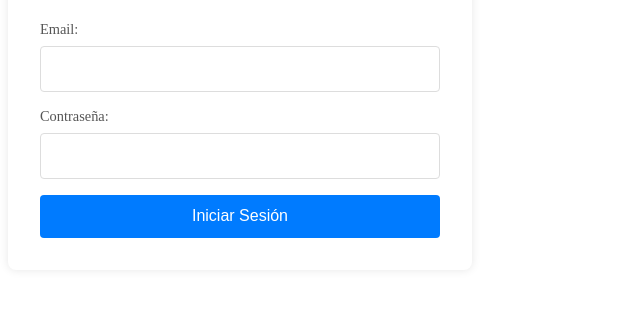
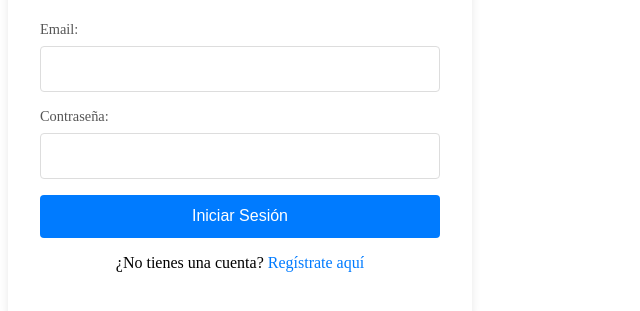
Before and after one commit to measureappcl/Measure-App, a plain HTML site: page index.html in a window 1280 px wide. Shown: the part 101-412 px from the top of the page, without its empty margins (0-640 px from the left). Drawn offline with nearby package versions, Linux system fonts and the light colour scheme.

Commit message:
Agregado enlace de registro

```diff
--- a/index.html
+++ b/index.html
@@ -5,28 +5,26 @@
     <meta name="viewport" content="width=device-width, initial-scale=1.0">
     <title>Measure - Login</title>
 
-    <!-- Restaurar los estilos -->
     <link rel="stylesheet" href="styles.css">
-
-    <!-- Scripts -->
     <script src="https://cdn.jsdelivr.net/npm/@supabase/supabase-js@2"></script>
     <script src="_js/auth.js"></script>
 
-    <!-- Script de prueba inline -->
-    <script>
-        console.log('Test de carga 1');
-        document.addEventListener('DOMContentLoaded', function() {
-            console.log('Test de carga 2');
-            if (window.supabase) {
-                console.log('Supabase disponible');
-            } else {
-                console.error('Supabase no disponible');
-            }
-        });
-    </script>
+    <style>
+        /* Agregar estilos para el enlace de registro */
+        .register-link {
+            text-align: center;
+            margin-top: 1rem;
+        }
+        .register-link a {
+            color: #007bff;
+            text-decoration: none;
+        }
+        .register-link a:hover {
+            text-decoration: underline;
+        }
+    </style>
 </head>
 <body>
-    <!-- Restaurar las clases CSS originales -->
     <div class="login-container">
         <h1>Iniciar Sesión</h1>
         <form id="loginForm" class="login-form">
@@ -40,10 +38,13 @@
             </div>
             <button type="submit" class="btn-login">Iniciar Sesión</button>
         </form>
+        <!-- Agregar enlace de registro -->
+        <div class="register-link">
+            <p>¿No tienes una cuenta? <a href="register.html">Regístrate aquí</a></p>
+        </div>
     </div>
 
     <script>
-        console.log('Test de carga 3');
         document.getElementById('loginForm').addEventListener('submit', function(e) {
             e.preventDefault();
             console.log('Formulario enviado');
```
